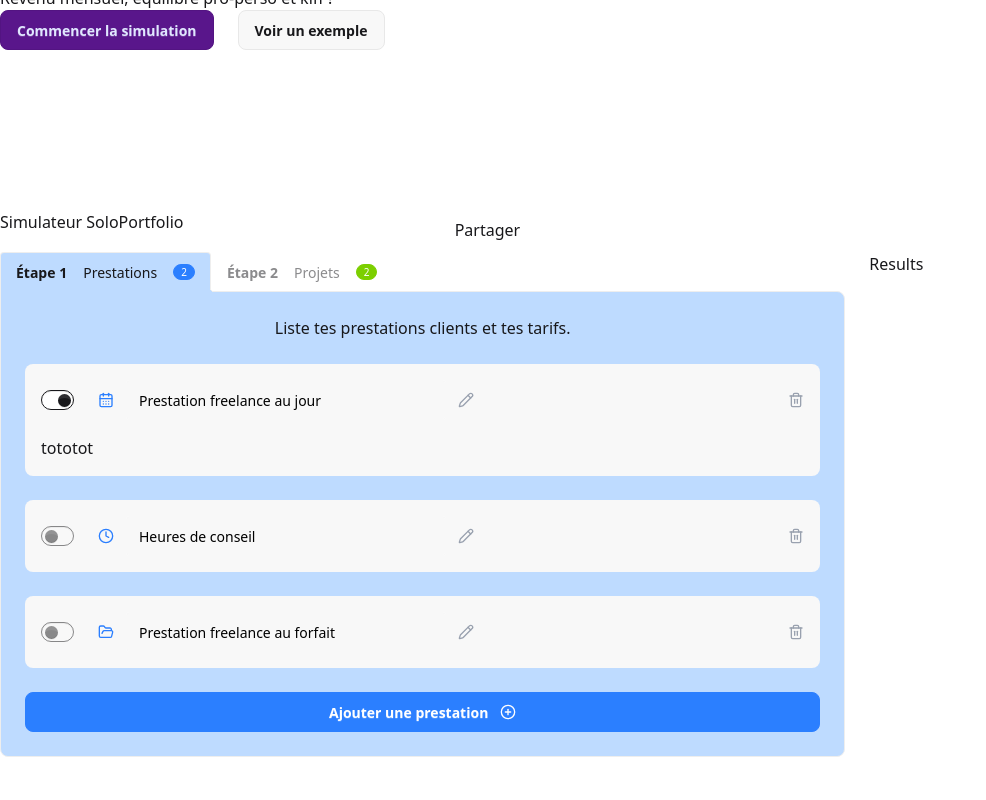
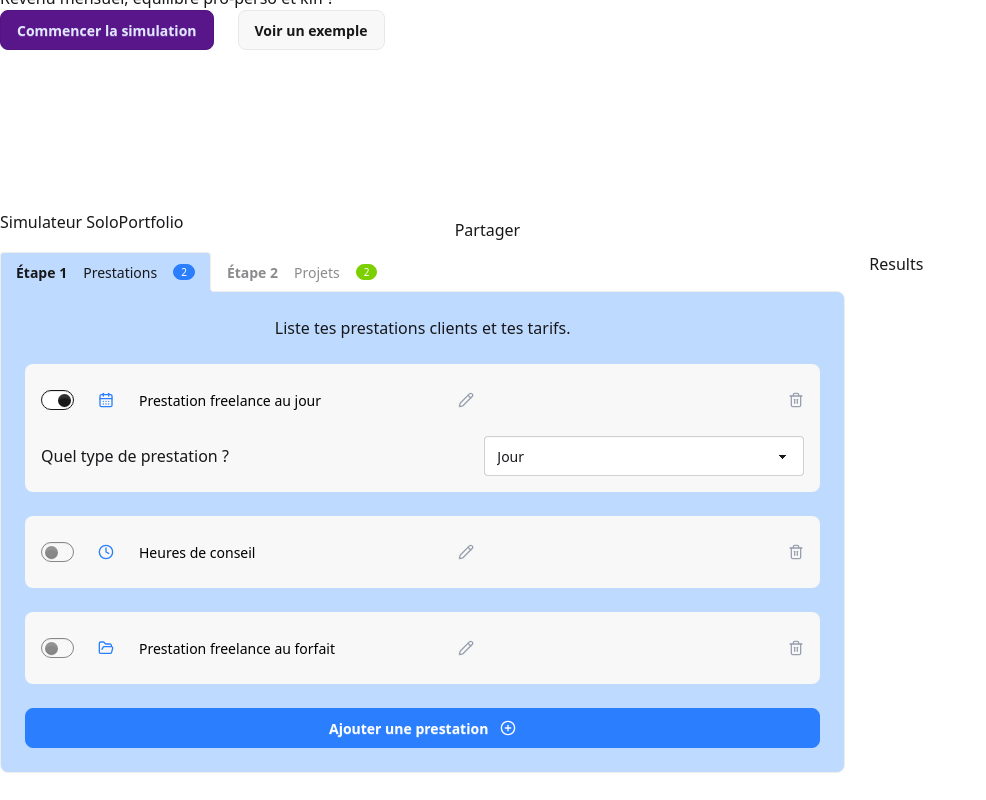
Before and after one commit to troptropcontent/freelance_revenue_simulator, a React (Vite) app in the folder frontend/: page / in a window 1280 px wide. Both pictures are taken after a click on the checkbox 57 px from the left and 844 px from the top of the page. Shown: the part 444-1244 px from the top of the page, without its empty margins (0-986 px from the left). Built offline with nearby package versions, Linux system fonts and the light colour scheme.

Commit message:
allow an acticity kind to be selected

```diff
--- a/frontend/src/components/simulator/inputs/MissionTab.tsx
+++ b/frontend/src/components/simulator/inputs/MissionTab.tsx
@@ -4,14 +4,13 @@ import { useFieldArray, UseFormReturn } from "react-hook-form";
 import { Inputs } from "./types";
 import { ActivityInput } from "./private/ActivityInput";
 import { CirclePlus } from "lucide-react";
-import { DEFAULT_MISSION_DAILY_RATE } from "./constants";
 import { useBuildDefaultActivityValueForKind } from "./shared/hooks";
 
 const STEP_NUMBER = 1;
 
 function Trigger() {
   const { t } = useTranslation();
-  const name = t("simulator.inputs.tabs.missions.name");
+  const name = t("simulator.inputs.tabs.mission.name");
   const stepNumber = STEP_NUMBER;
   const badgeClassName = "bg-blue-500 border-blue-500 text-white";
   const badgeNumber = 2;
@@ -35,7 +34,7 @@ function Content({ form }: { form: UseFormReturn<Inputs> }) {
 
   return (
     <div className="flex flex-col gap-6">
-      <p className="mx-auto">{t("simulator.inputs.tabs.missions.hint")}</p>
+      <p className="mx-auto">{t("simulator.inputs.tabs.mission.hint")}</p>
       {missions.map((mission, i) => (
         <ActivityInput
           activityIndex={i}
@@ -49,7 +48,7 @@ function Content({ form }: { form: UseFormReturn<Inputs> }) {
         className="btn bg-blue-500 border-blue-500 text-white gap-3"
         onClick={() => append(buildDefaultActivityValueForKind("daily_rate"))}
       >
-        {t("simulator.inputs.tabs.missions.add_button")}
+        {t("simulator.inputs.tabs.mission.add_button")}
         <CirclePlus size={16} />
       </button>
     </div>
--- a/frontend/src/components/simulator/inputs/ProjectTab.tsx
+++ b/frontend/src/components/simulator/inputs/ProjectTab.tsx
@@ -5,7 +5,7 @@ const STEP_NUMBER = 2;
 
 function Trigger() {
   const { t } = useTranslation();
-  const name = t("simulator.inputs.tabs.projects.name");
+  const name = t("simulator.inputs.tabs.project.name");
   const stepNumber = STEP_NUMBER;
   const badgeClassName = "bg-lime-500 border-lime-500 text-white";
   const badgeNumber = 2;
--- a/frontend/src/components/simulator/inputs/private/ActivityInput.tsx
+++ b/frontend/src/components/simulator/inputs/private/ActivityInput.tsx
@@ -11,6 +11,7 @@ import {
   FolderOpen,
 } from "lucide-react";
 import { ReactElement, useState } from "react";
+import { useTranslation } from "react-i18next";
 
 const ActivityKindIcons = {
   hourly_rate: Clock,
@@ -53,6 +54,41 @@ function ActivityName({
   );
 }
 
+function ActivityInputSelectType({
+  activityIndex,
+  form,
+  options,
+}: {
+  activityIndex: number;
+  form: UseFormReturn<Inputs>;
+  options: Inputs["activities"][number]["kind"][];
+}) {
+  const { t } = useTranslation();
+  const activity = form.watch(`activities.${activityIndex}`);
+  return (
+    <div className="flex">
+      <label
+        htmlFor={`activities.${activityIndex}.kind`}
+        className="flex-1 my-auto"
+      >
+        {t(`simulator.inputs.tabs.${activity.type}.select_type_label`)}
+      </label>
+      <select
+        className="select"
+        {...form.register(`activities.${activityIndex}.kind`)}
+      >
+        {options.map((option) => (
+          <option value={option}>
+            {t(
+              `simulator.inputs.tabs.activities.${option}.select_type_option_label`,
+            )}
+          </option>
+        ))}
+      </select>
+    </div>
+  );
+}
+
 function ActivityInput({
   form,
   activityIndex,
@@ -63,7 +99,7 @@ function ActivityInput({
   remove: UseFieldArrayRemove;
 }) {
   const activity = form.watch(`activities.${activityIndex}`);
-  console.log({ activity });
+
   return (
     <div className={`collapse bg-base-200`}>
       <input
@@ -88,7 +124,13 @@ function ActivityInput({
           onClick={() => remove(activityIndex)}
         />
       </div>
-      <div className="collapse-content">tototot</div>
+      <div className="collapse-content">
+        <ActivityInputSelectType
+          form={form}
+          activityIndex={activityIndex}
+          options={["daily_rate", "hourly_rate", "flat_rate"]}
+        />
+      </div>
     </div>
   );
 }
--- a/frontend/src/components/simulator/inputs/shared/hooks.ts
+++ b/frontend/src/components/simulator/inputs/shared/hooks.ts
@@ -28,9 +28,7 @@ function useBuildDefaultActivityValueForKind() {
   const { t } = useTranslation();
   return (kind: Inputs["activities"][number]["kind"]) => {
     const defaultValue = DEFAULT_ACTIVITIES[kind];
-    defaultValue.name = t(
-      `simulator.inputs.tabs.missions.${kind}.default_name`,
-    );
+    defaultValue.name = t(`simulator.inputs.tabs.mission.${kind}.default_name`);
     return defaultValue;
   };
 }
--- a/frontend/src/locales/fr/translation.json
+++ b/frontend/src/locales/fr/translation.json
@@ -26,9 +26,37 @@
             "shared":{
               "step": "Étape {{stepNumber}}"
             },
-            "missions":{
+            "activities": {
+              "daily_rate": {
+                "default_name": "Prestation freelance au jour",
+                "select_type_option_label": "Jour"
+              },
+              "hourly_rate": {
+                "default_name": "Heures de conseil",
+                "select_type_option_label": "Heure"
+              },
+              "flat_rate": {
+                "default_name": "Prestation freelance au forfait",
+                "select_type_option_label": "Forfait"
+              },
+              "free": {
+                "default_name": "Bénévolat",
+                "select_type_option_label": "Non lucratif"
+              },
+              "paid": {
+                "default_name": "Projet de startup",
+                "select_type_option_label": "Rémunéré"
+              }
+            },
+            "mission":{
+              "select_type_label": "Quel type de prestation ?",
               "name": "Prestations",
               "hint": "Liste tes prestations clients et tes tarifs.",
+              "select_type": {
+                "daily_rate": "Jour",
+                "hourly_rate": "Heure",
+                "flat_rate": "Forfait"
+              },
               "add_button": "Ajouter une prestation",
               "daily_rate": {
                 "default_name": "Prestation freelance au jour"
@@ -46,7 +74,7 @@
                 "default_name": "Projet de startup"
               }
             },
-            "projects":{
+            "project":{
               "name": "Projets"
             }
           }
```
